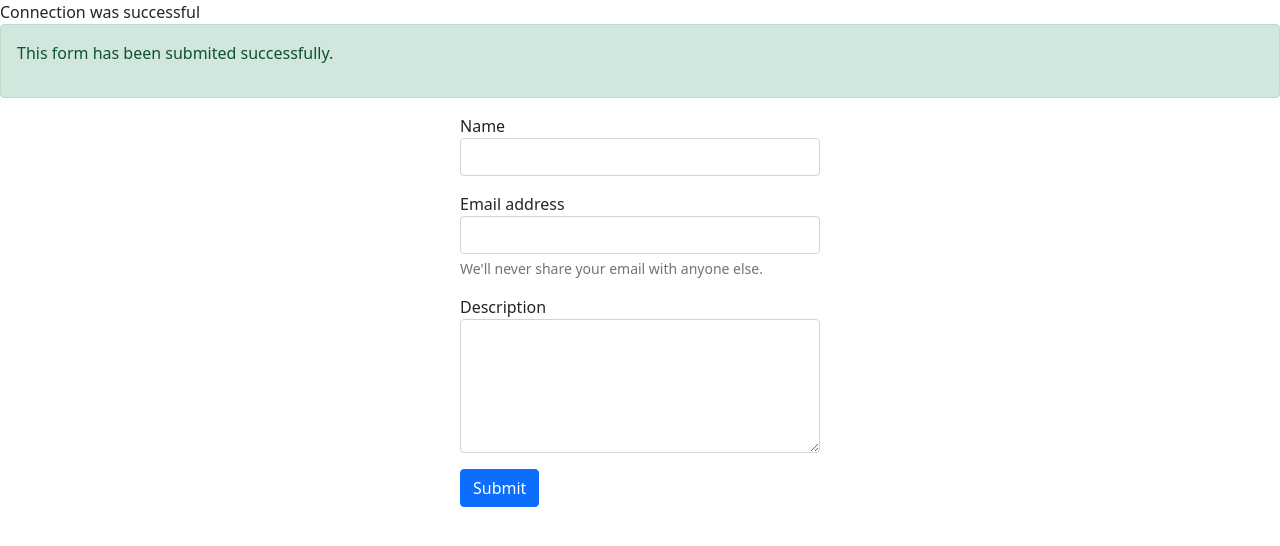
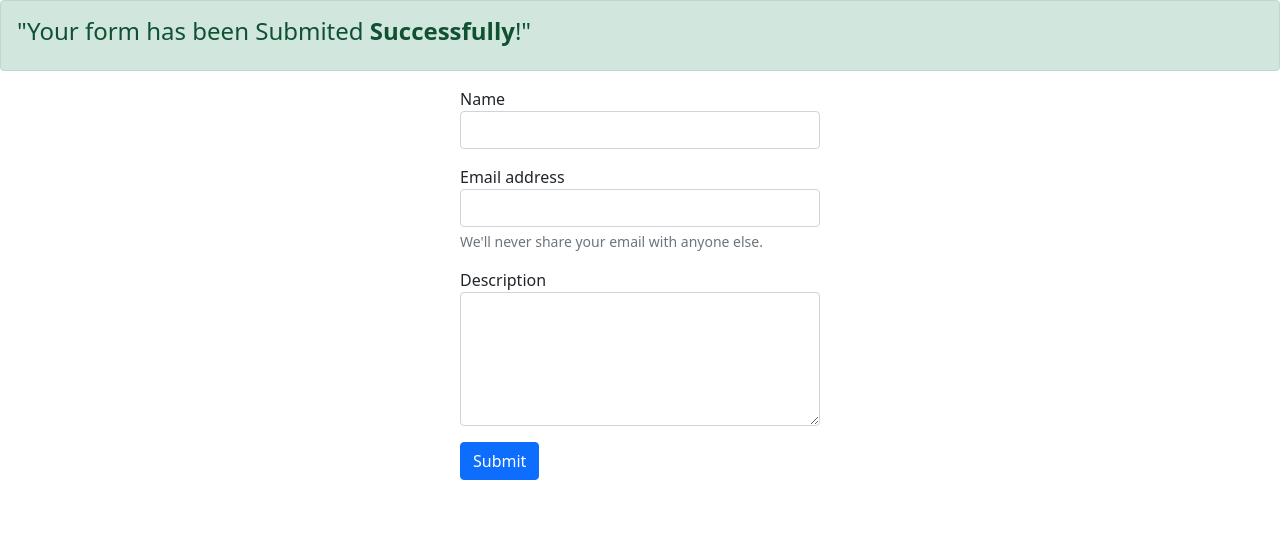
Before and after one commit to sanjana11111/my-php-files, a PHP site: page /form.php in a window 1280 px wide. Shown: the top 546 px of the page. Run offline with PHP 8.4, Linux system fonts and the light colour scheme; data that the repository does not hold is empty.

Commit message:
form has been submited successfully

```diff
--- a/form.php
+++ b/form.php
@@ -72,14 +72,16 @@
 // }
 
     ?>
+
 <?php
+    error_reporting(0);
 if($_SERVER['REQUEST_METHOD']=='POST'){
     $name= $_POST['name'];
     $email= $_POST['email'];
     $desc= $_POST['desc'];
+  }
 
-  }
-      ?>
+ ?>
       <?php
       $servername = "localhost";
       $username = "root";
@@ -89,27 +91,29 @@ if($_SERVER['REQUEST_METHOD']=='POST'){
 
       $conn = mysqli_connect($servername,$username,$password,$database);
 
-      // mysqli_qurey($conn,$sql);
-      if(!$conn){
-         die("Sorry we are not connected". mysqli_connect_error());
-      }else{
-          echo "Connection was successful <br>";
-      }
 
-      $sql="INSERT INTO `friend details` (`name`, `email`, `desc`) VALUES ('$name', '$email', '$desc')";
+
+    //   if(!$conn){
+    //      die("Sorry we are not connected". mysqli_connect_error());
+    //   }else{
+    //       echo "Connection was successful <br>";
+    //   }
+
+      $sql= "INSERT INTO `friend details` (`name`, `email`, `desc`) VALUES ('$name', '$email', '$desc')";
+
 
       $result = mysqli_query($conn, $sql);
 
       if($result){
 
-        echo '<div class="alert alert-success d-flex align-items-center" role="alert">
-        <p>
-            This form has been submited successfully.
-        <p>
-    </div>';
+        echo '<div class="alert alert-success" role="alert">
+           <h4>"Your form has been Submited <strong>Successfully</strong>!"</h4>
+             </div>';
+            }else{
+            echo '<div class="alert alert-danger" role="alert">
+           <h4>"Your form has been <strong>NOT</strong>Submited!"</h4>
+           </div>';
 
-      }else{
-         echo "This data inserted successfuly--------->".mysqli_error($conn);
       }
 
       ?>
```
